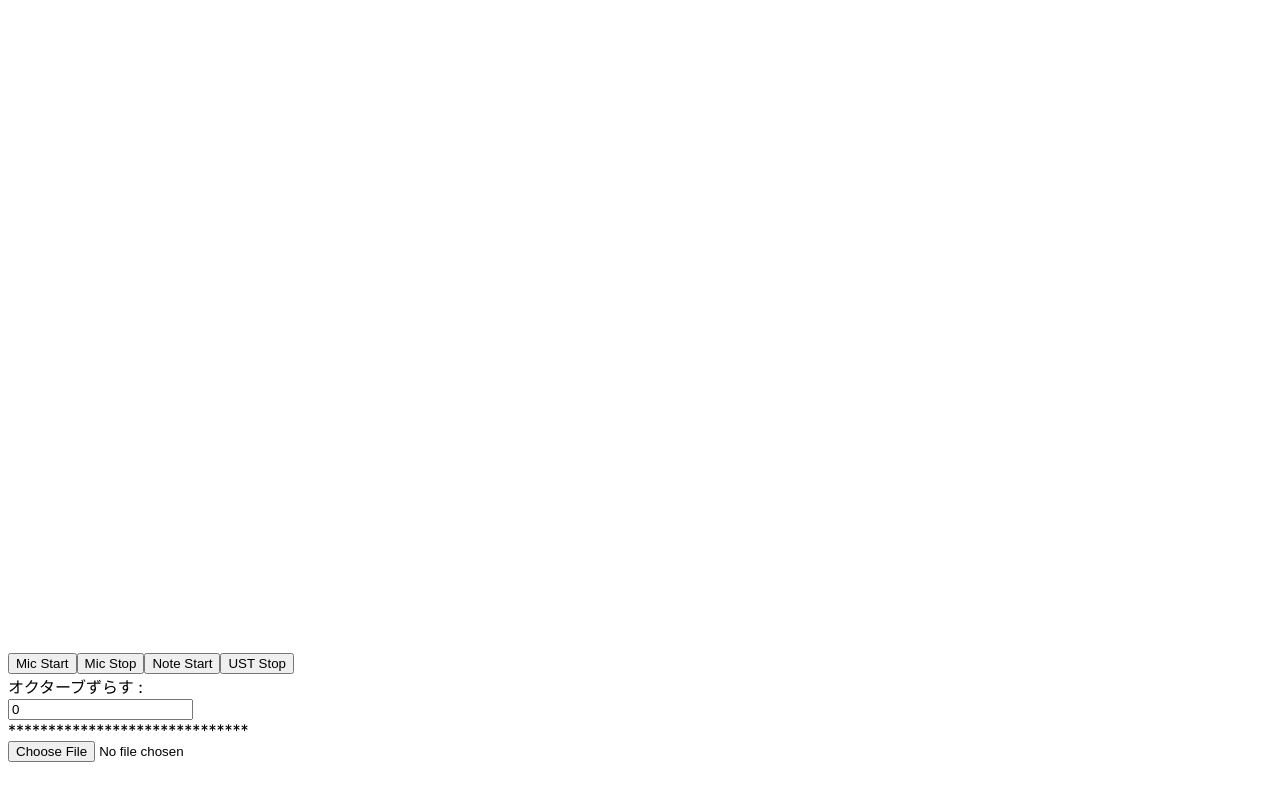
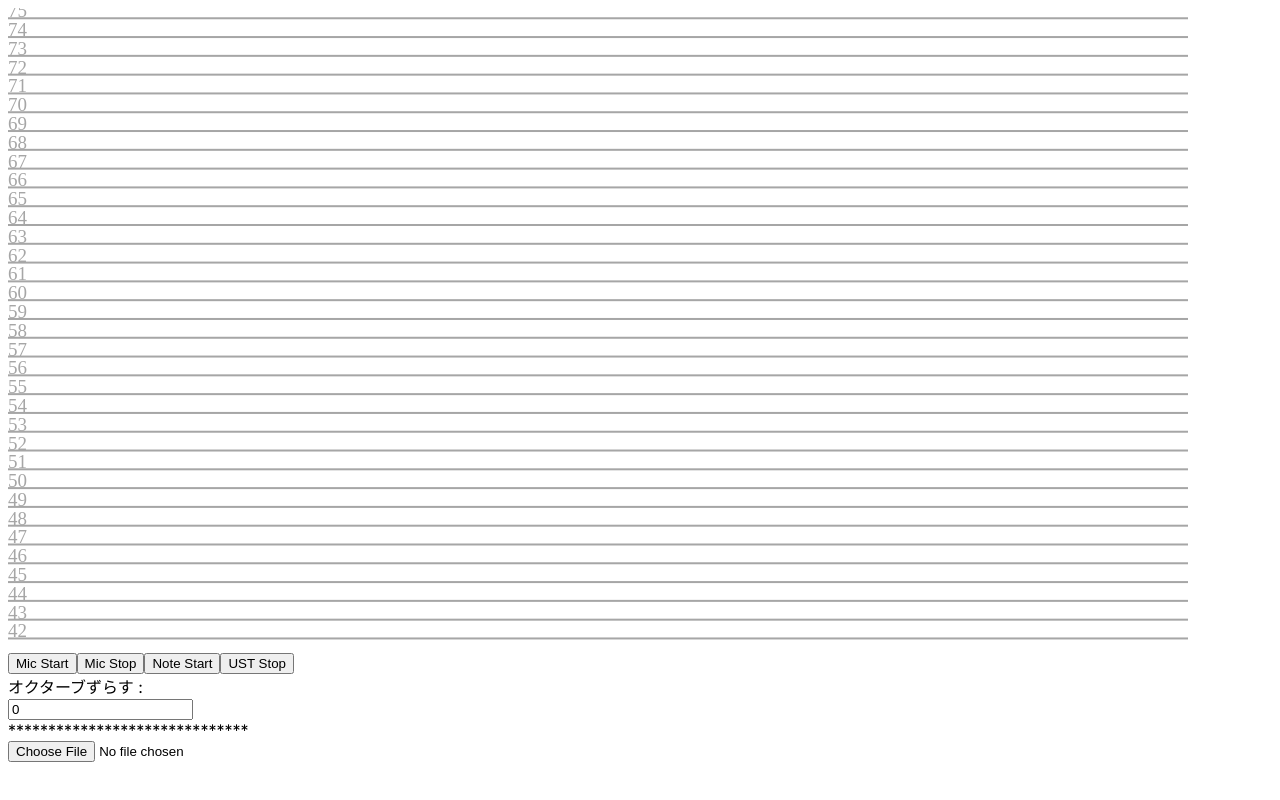
Before and after one commit to medicine-t/karaoke, a Next.js app: page / in a window 1280 px wide. Built offline with nearby package versions, Linux system fonts and the light colour scheme.

Commit message:
いろいろ設定

```diff
--- a/src/app/audioBar.tsx
+++ b/src/app/audioBar.tsx
@@ -261,6 +261,7 @@ export function AudioBar() {
     ctx.fillStyle = "#fff";
     ctx.fillRect(0, 0, width, height);
     setContext(ctx);
+    drawStaffNotation(ctx, { minFrequency, maxFrequency }, { width, height });
   });
 
   let time = 0;
--- a/src/app/layout.tsx
+++ b/src/app/layout.tsx
@@ -1,22 +1,22 @@
-import './globals.css'
-import type { Metadata } from 'next'
-import { Inter } from 'next/font/google'
+import "./globals.css";
+import type { Metadata } from "next";
+import { Inter } from "next/font/google";
 
-const inter = Inter({ subsets: ['latin'] })
+const inter = Inter({ subsets: ["latin"] });
 
 export const metadata: Metadata = {
-  title: 'Create Next App',
-  description: 'Generated by create next app',
-}
+  title: "make UST karaoke",
+  description: "show mic frequency with note like karaoke",
+};
 
 export default function RootLayout({
   children,
 }: {
-  children: React.ReactNode
+  children: React.ReactNode;
 }) {
   return (
-    <html lang="en">
+    <html lang="ja">
       <body className={inter.className}>{children}</body>
     </html>
-  )
+  );
 }
--- a/src/app/page.tsx
+++ b/src/app/page.tsx
@@ -1,14 +1,11 @@
 "use client";
-import React, { useEffect, useRef, useState } from "react";
-import { USTInput } from "./showUST";
+import React from "react";
 import { AudioBar } from "./audioBar";
 
 export default function Home() {
-  // return <AudioFreqChart />;
   return (
     <div>
       <AudioBar />
-      {/* <USTInput /> */}
     </div>
   );
 }
```
